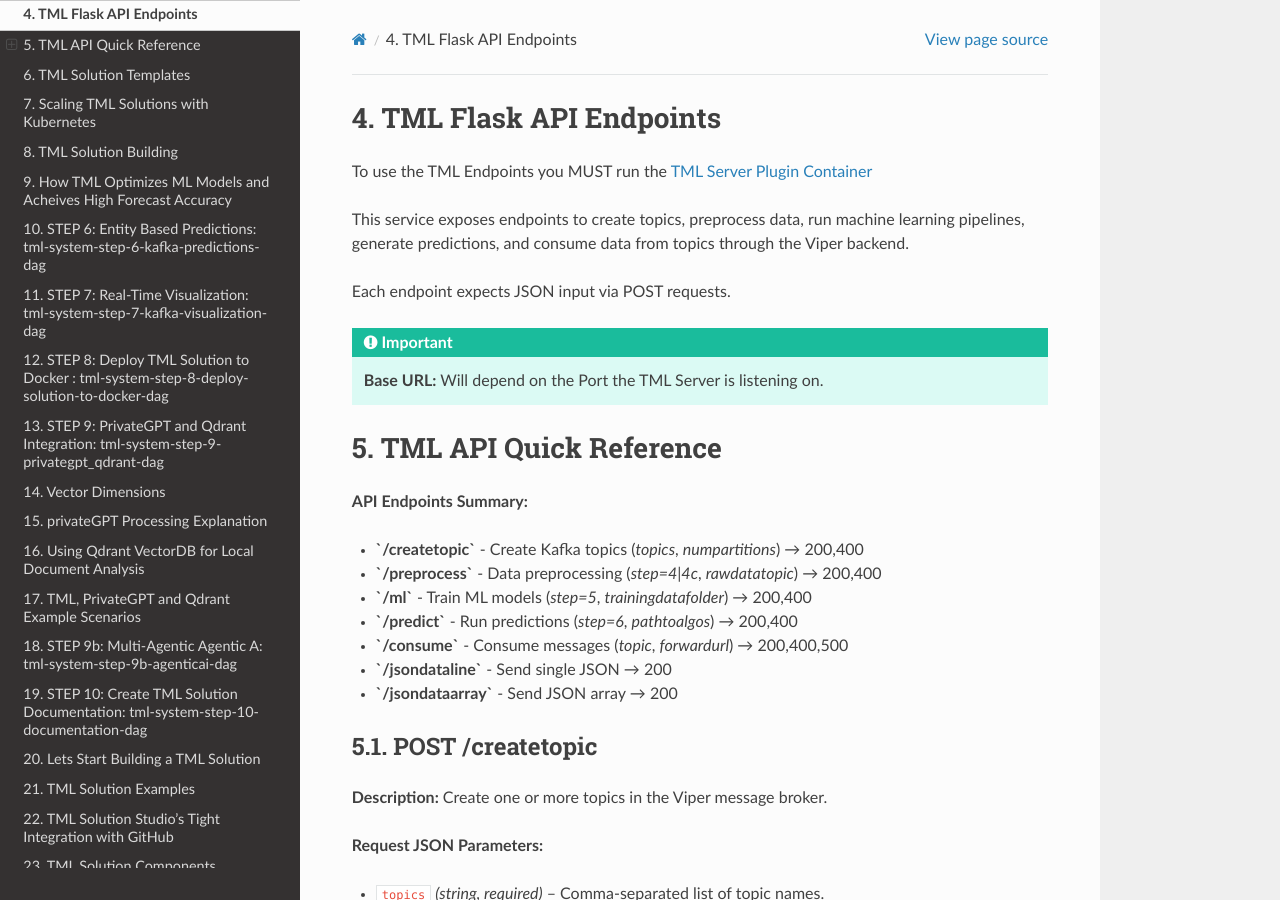
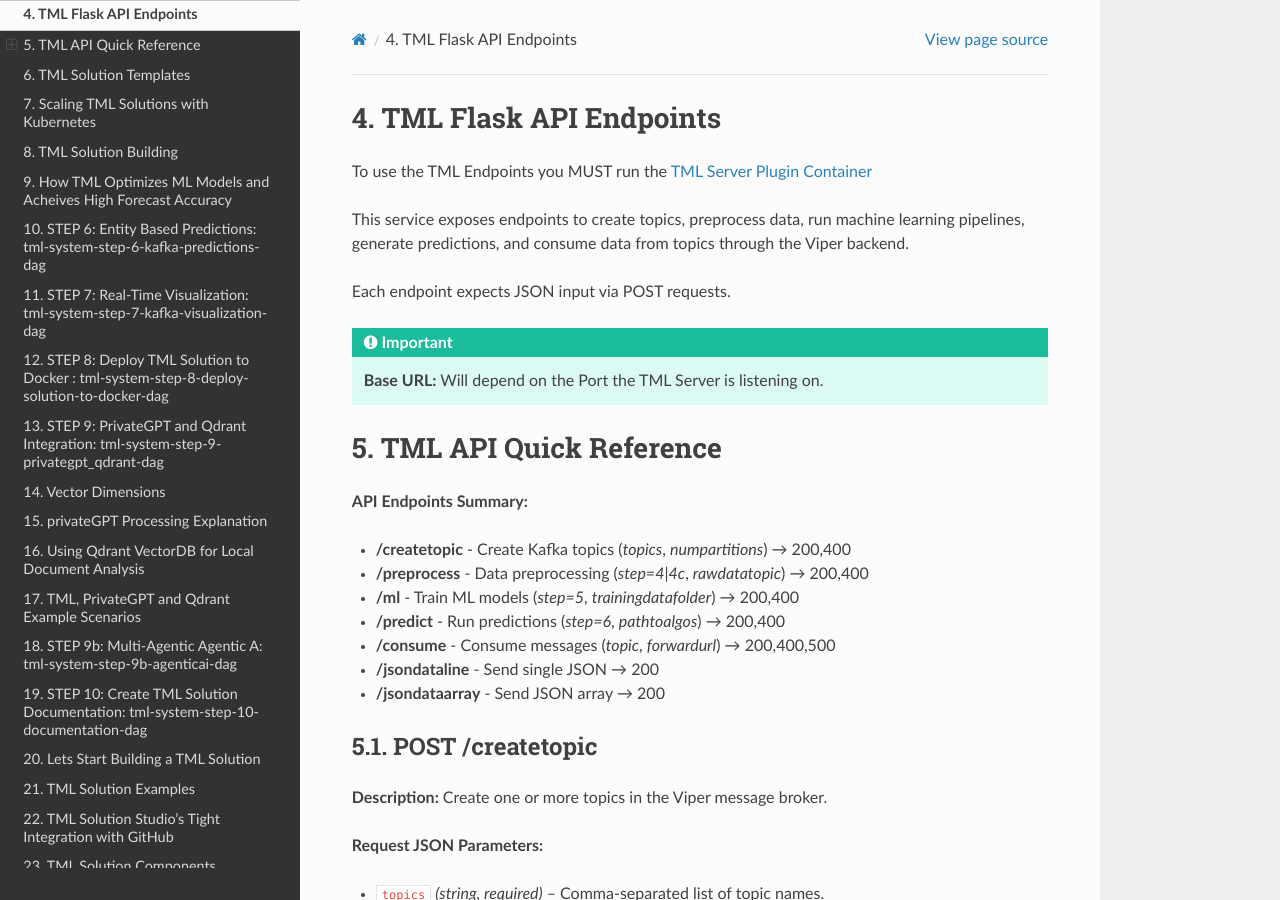
Before and after one commit to smaurice101/readthedocs, a Sphinx documentation site: the page built from docs/source/tmlapi.rst, in a window 1280 px wide and 900 px high. Built offline with Sphinx 7.4.7 and the Read the Docs theme 3.1.0, drawn with Linux system fonts in a browser that asks for light colours.

```diff
--- a/docs/source/tmlapi.rst
+++ b/docs/source/tmlapi.rst
@@ -18,13 +18,13 @@ TML API Quick Reference
 
 **API Endpoints Summary:**
 
-- **`/createtopic`** - Create Kafka topics (`topics`, `numpartitions`) → 200,400
-- **`/preprocess`** - Data preprocessing (`step=4|4c`, `rawdatatopic`) → 200,400
-- **`/ml`** - Train ML models (`step=5`, `trainingdatafolder`) → 200,400
-- **`/predict`** - Run predictions (`step=6`, `pathtoalgos`) → 200,400
-- **`/consume`** - Consume messages (`topic`, `forwardurl`) → 200,400,500
-- **`/jsondataline`** - Send single JSON → 200
-- **`/jsondataarray`** - Send JSON array → 200
+- **/createtopic** - Create Kafka topics (`topics`, `numpartitions`) → 200,400
+- **/preprocess** - Data preprocessing (`step=4|4c`, `rawdatatopic`) → 200,400
+- **/ml** - Train ML models (`step=5`, `trainingdatafolder`) → 200,400
+- **/predict** - Run predictions (`step=6`, `pathtoalgos`) → 200,400
+- **/consume** - Consume messages (`topic`, `forwardurl`) → 200,400,500
+- **/jsondataline** - Send single JSON → 200
+- **/jsondataarray** - Send JSON array → 200
 
 --------------------------
 POST /createtopic
```
